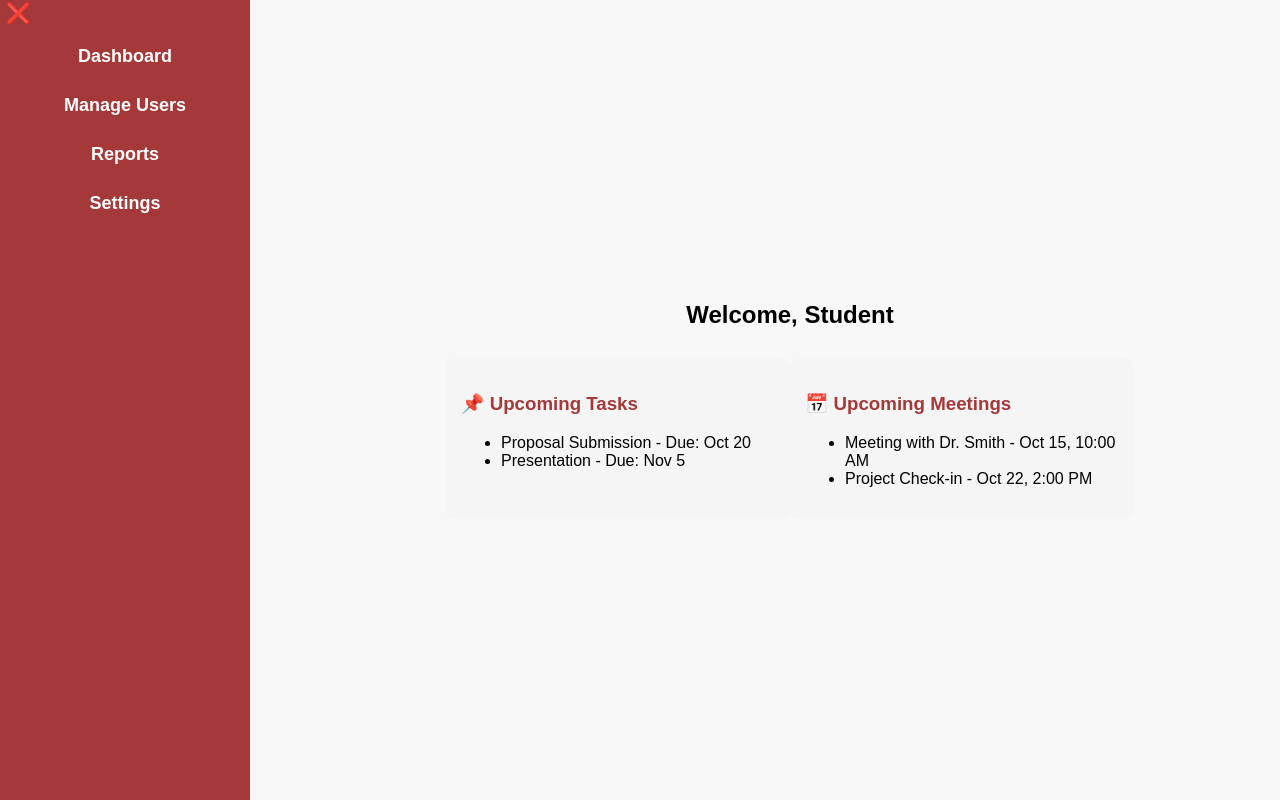
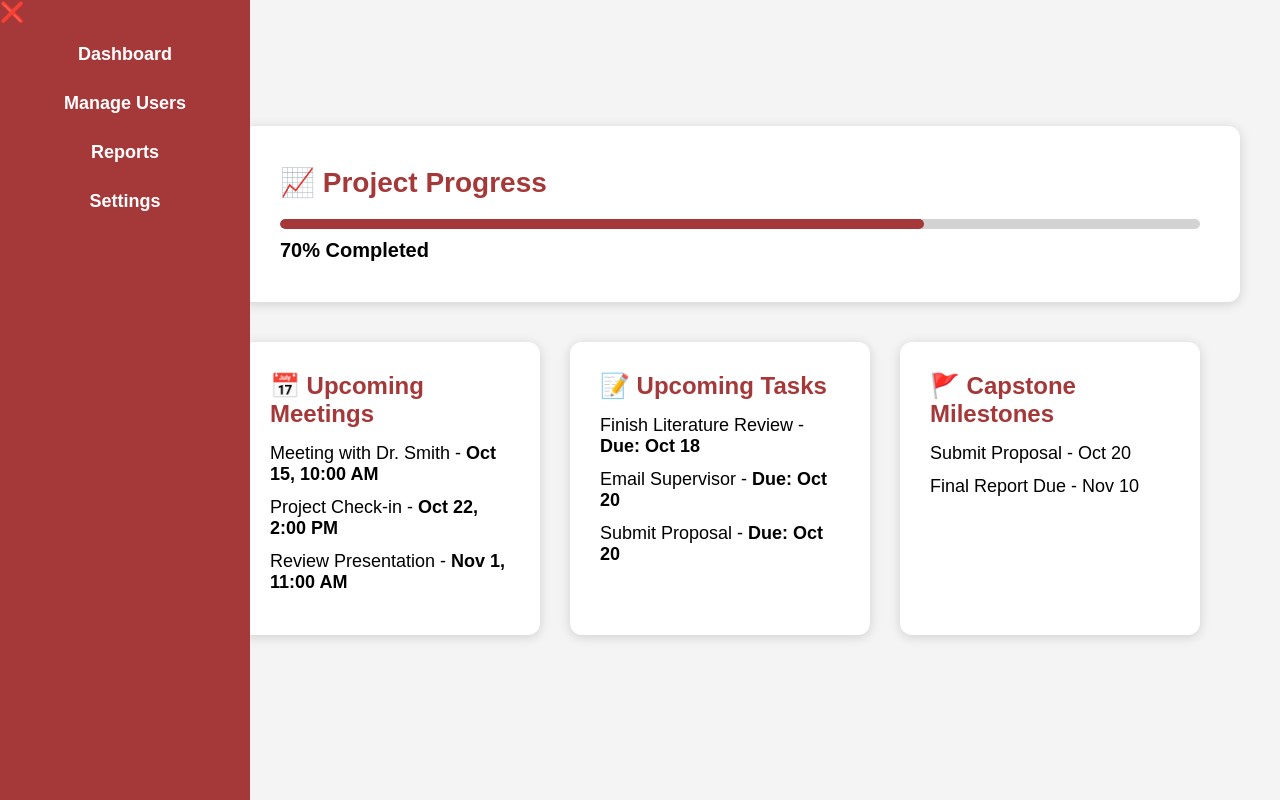
Before and after one commit to BlazingTwister/finalflow, a React (Create React App) app in the folder frontend/: page /student/dashboard in a window 1280 px wide. Built offline with nearby package versions, Linux system fonts and the light colour scheme.

Commit message:
Made changes to Dashboard Layout

```diff
--- a/frontend/src/pages/student/StudentDashboard.js
+++ b/frontend/src/pages/student/StudentDashboard.js
@@ -1,13 +1,12 @@
 import { useNavigate } from "react-router-dom";
+import { useEffect, useState } from "react";
 import "../../styles/dashboard.css";
-import { useEffect, useState } from "react";
 
 function StudentDashboard() {
   const [user, setUser] = useState(null);
   const navigate = useNavigate();
 
   useEffect(() => {
-
     // Retrieve user details from localStorage
     const storedUser = localStorage.getItem("user");
 
@@ -16,29 +15,74 @@ function StudentDashboard() {
     }
   }, []);
 
+  // Mock Data for the sections
+  const upcomingMeetings = [
+    { id: 1, title: "Meeting with Dr. Smith", date: "Oct 15, 10:00 AM" },
+    { id: 2, title: "Project Check-in", date: "Oct 22, 2:00 PM" },
+    { id: 3, title: "Review Presentation", date: "Nov 1, 11:00 AM" },
+  ];
+
+  const upcomingTasks = [
+    { id: 1, title: "Finish Literature Review", due: "Oct 18" },
+    { id: 2, title: "Email Supervisor", due: "Oct 20" },
+    { id: 3, title: "Submit Proposal", due: "Oct 20" },
+  ];
+
+  // Handle redirection for meetings
+  const handleMeetingClick = (meetingId) => {
+    navigate(`/student/meetings`); // Assuming you have a calendar page with meeting details
+  };
+
+  // Handle redirection for tasks
+  const handleTaskClick = (taskId) => {
+    navigate(`/student/tasks`); // Assuming you have a tasks page for task details
+  };
+
   return (
-    <div className="dashboard-main">
+    <div className="dashboard-container">
+      {/* Top Progress Section */}
+      <div className="top-progress">
+        <h3>📈 Project Progress</h3>
+        <div className="progress-bar">
+          <div className="progress" style={{ width: "70%" }}></div>
+        </div>
+        <p>70% Completed</p>
+      </div>
 
-      {/* Display user's name dynamically */}
-      <h2>Welcome, {user ? `${user.fname} ${user.lname}` : "Student"}</h2>
-
-      {/* Upcoming Tasks & Meetings Section */}
-      <div className="dashboard-sections">
-        <div className="dashboard-box">
-          <h3>📌 Upcoming Tasks</h3>
+      {/* Bottom Sections (Meetings, Milestones, Tasks) */}
+      <div className="bottom-sections">
+        {/* Upcoming Meetings Section */}
+        <div className="section">
+          <h3>📅 Upcoming Meetings</h3>
           <ul>
-            <li>Proposal Submission - <span>Due: Oct 20</span></li>
-            <li>Presentation - <span>Due: Nov 5</span></li>
+            {upcomingMeetings.slice(0, 3).map((meeting) => (
+              <li key={meeting.id} onClick={() => handleMeetingClick(meeting.id)}>
+                {meeting.title} - <span>{meeting.date}</span>
+              </li>
+            ))}
+          </ul>
+        </div>
+        {/* Upcoming Tasks Section */}
+        <div className="section">
+          <h3>📝 Upcoming Tasks</h3>
+          <ul>
+            {upcomingTasks.slice(0, 3).map((task) => (
+              <li key={task.id} onClick={() => handleTaskClick(task.id)}>
+                {task.title} - <span>Due: {task.due}</span>
+              </li>
+            ))}
           </ul>
         </div>
 
-        <div className="dashboard-box">
-          <h3>📅 Upcoming Meetings</h3>
+        {/* Capstone Milestones Section */}
+        <div className="section">
+          <h3>🚩 Capstone Milestones</h3>
           <ul>
-            <li>Meeting with Dr. Smith - <span>Oct 15, 10:00 AM</span></li>
-            <li>Project Check-in - <span>Oct 22, 2:00 PM</span></li>
+            <li>Submit Proposal - Oct 20</li>
+            <li>Final Report Due - Nov 10</li>
           </ul>
         </div>
+
       </div>
     </div>
   );
--- a/frontend/src/styles/dashboard.css
+++ b/frontend/src/styles/dashboard.css
@@ -1,42 +1,121 @@
-/* Layout */
-.dashboard-layout {
-  display: flex;
-  transition: margin-left 0.3s ease-in-out;
+* {
+  margin: 0;
+  padding: 0;
+  box-sizing: border-box;
 }
 
-/* Main Content */
-.dashboard-main {
-  margin-left: 100px; /* Matches sidebar width */
+body {
+  font-family: Arial, sans-serif;
+  background-color: #f4f4f4;
   padding: 20px;
-  flex-grow: 1;
-  transition: margin-left 0.3s ease-in-out;
 }
 
-.dashboard-sections {
-  display: flex;
-  justify-content: space-between;
-  margin-top: 30px;
+.dashboard-container {
+  max-width: 1200px;
+  margin: 0 auto;
 }
 
-.dashboard-box {
-  background: #f5f5f5;
-  padding: 15px;
-  border-radius: 8px;
-  width: 48%;
+.top-progress {
+  background: #fff;
+  padding: 40px;
+  border-radius: 12px;
+  box-shadow: 0 2px 12px rgba(0, 0, 0, 0.15);
+  margin-bottom: 40px;
 }
 
-.dashboard-box h3 {
+h3 {
   color: #A53838;
+  margin-bottom: 20px;
+  font-size: 28px;
 }
 
-/* When Sidebar is Collapsed */
-.sidebar-closed .dashboard-main {
-  margin-left: 100px;
+.progress-bar {
+  background: #ddd;
+  width: 100%;
+  height: 30px;
+  border-radius: 15px;
+  margin-bottom: 20px;
 }
 
-/* Responsive Design */
-@media (max-width: 768px) {
-  .dashboard-main {
-    margin-left: 50px;
+.progress {
+  background: #4caf50;
+  height: 100%;
+  border-radius: 15px;
+}
+
+p {
+  font-weight: bold;
+  font-size: 20px;
+}
+
+.bottom-sections {
+  display: flex;
+  gap: 30px;
+  flex-wrap: wrap;
+  margin-bottom: 40px;
+}
+
+.section {
+  background: #fff;
+  padding: 30px;
+  border-radius: 12px;
+  box-shadow: 0 2px 12px rgba(0, 0, 0, 0.15);
+  width: 30%;
+  min-width: 280px;
+  cursor: pointer;
+  transition: all 0.3s ease-in-out;
+}
+
+.section:hover {
+  transform: scale(1.05); /* Adds hover effect to make sections feel more interactive */
+  box-shadow: 0 4px 16px rgba(0, 0, 0, 0.2);
+}
+
+.section h3 {
+  font-size: 24px;
+  color: #A53838;
+  margin-bottom: 15px;
+}
+
+ul {
+  list-style: none;
+}
+
+ul li {
+  margin-bottom: 12px;
+  font-size: 18px;
+  cursor: pointer; /* Cursor changes to indicate interactivity */
+}
+
+ul li:hover {
+  color: #A53838; /* Highlighting the text on hover */
+}
+
+ul li span {
+  font-weight: bold;
+}
+
+@media (max-width: 1024px) {
+  .section {
+    width: 48%;
   }
 }
+
+@media (max-width: 768px) {
+  .bottom-sections {
+    display: block;
+  }
+
+  .section {
+    width: 100%;
+    margin-bottom: 30px;
+  }
+
+  h3 {
+    font-size: 24px;
+  }
+
+  p {
+    font-size: 18px;
+  }
+}
```
